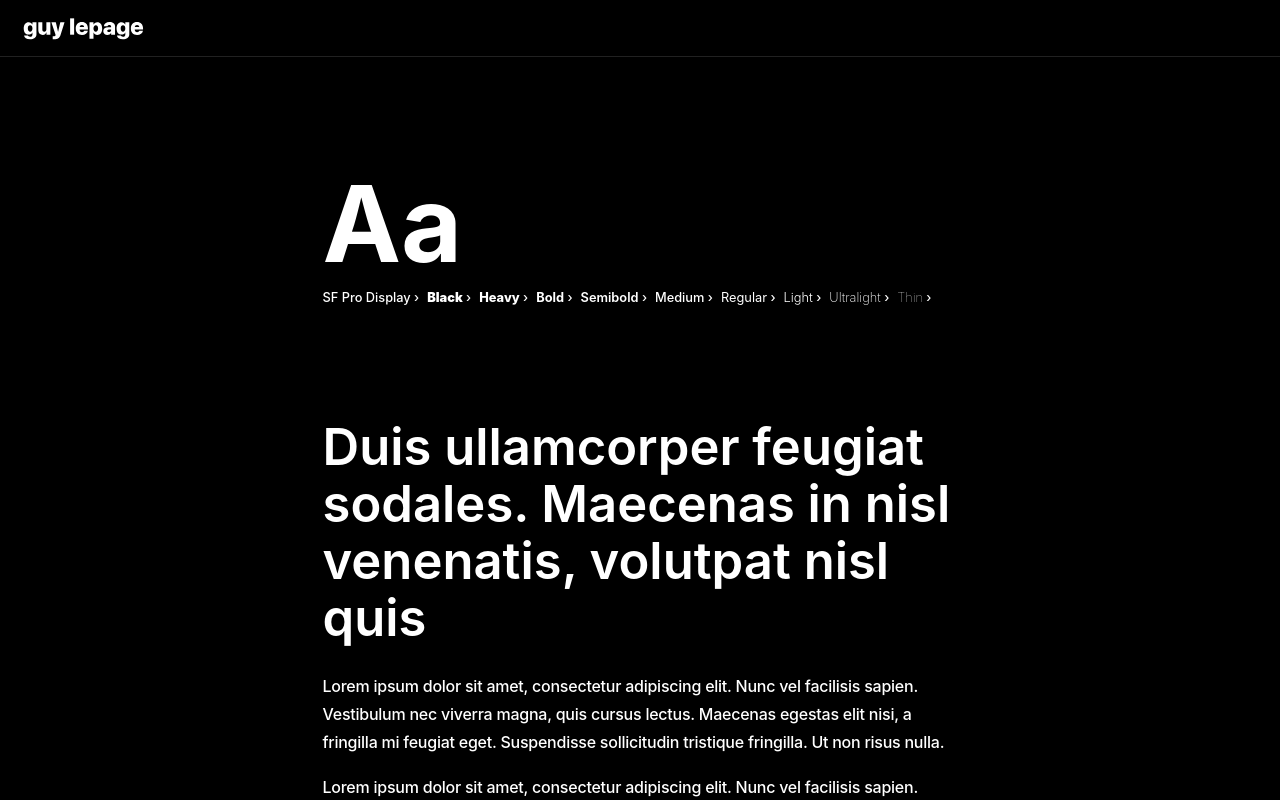
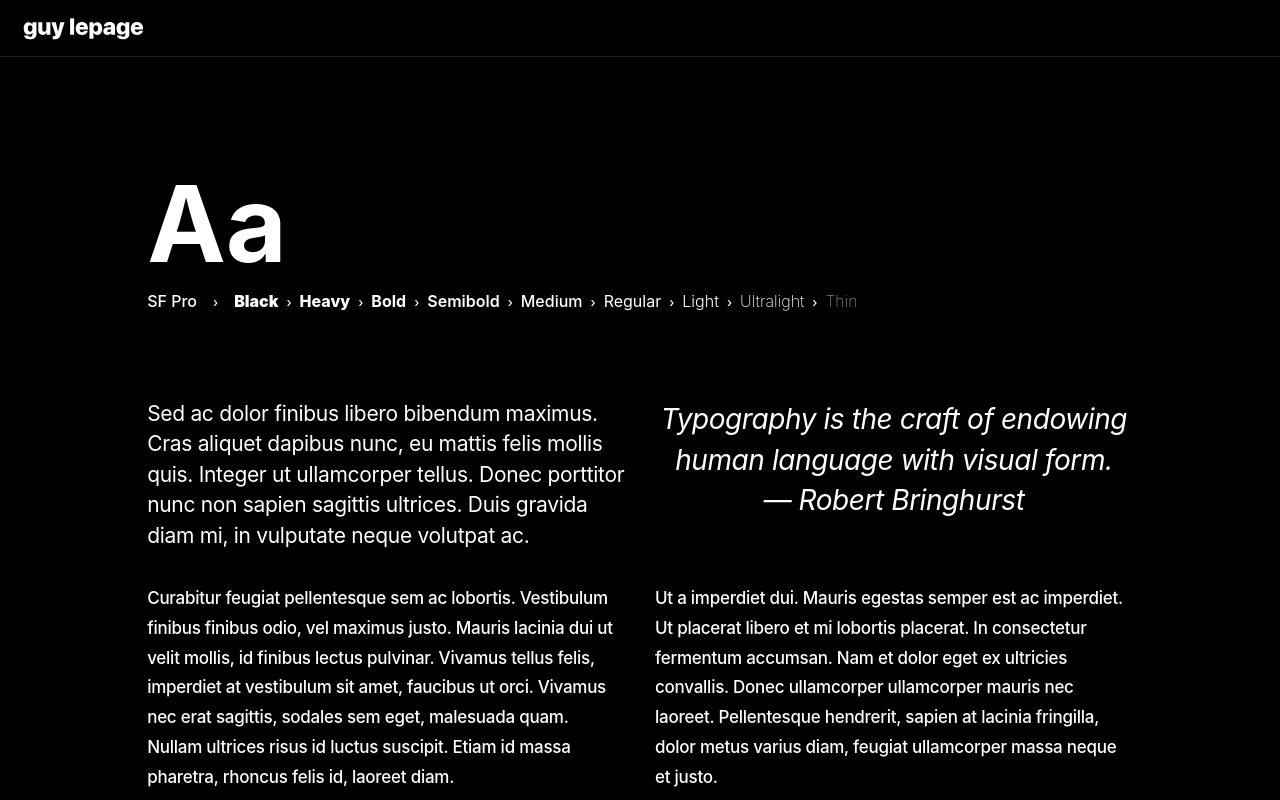
Before and after one commit to guylepage3/lepage.cc, a React (Create React App) app: page /pattern-library in a window 1280 px wide. Shown: the top 800 px of the page. Built offline with nearby package versions, Linux system fonts and the light colour scheme.

Commit message:
update to design pattern
Signed-off-by: Guy Lepage <guylepage3@gmail.com>

```diff
--- a/src/components/PatternLib.js
+++ b/src/components/PatternLib.js
@@ -21,43 +21,83 @@ class PatternLib extends Component {
           mx-auto
           anima-fadein
         ">
-        <div className="row">
-          <div className="col-lg-9 col-xl-7 mx-auto">
+        <div className="row px-3">
+          <div className="col-lg-12 col-xl-11 mx-auto">
             <h1 className="display-1 text-white mb-1">
               Aa
             </h1>
-            <ul className="list-inline text-white small">
-              <li className="list-inline-item">
-                SF Pro Display ›
+            <ul className="list-inline text-white mb-6"
+              style={{
+                fontSize: '1rem'
+              }}>
+              <li className="list-inline-item mr-3">
+                SF Pro
+                <span className="small ml-3">›</span>
               </li>
               <li className="list-inline-item">
-                <span style={{ fontWeight: '900' }}>Black</span> ›
+                <span style={{ fontWeight: '900' }}>Black</span>
+                <span className="small ml-2">›</span>
               </li>
               <li className="list-inline-item">
-                <span style={{ fontWeight: '800' }}>Heavy</span> ›
+                <span style={{ fontWeight: '800' }}>Heavy</span>
+                <span className="small ml-2">›</span>
               </li>
               <li className="list-inline-item">
-                <span style={{ fontWeight: '700' }}>Bold</span> ›
+                <span style={{ fontWeight: '700' }}>Bold</span>
+                <span className="small ml-2">›</span>
               </li>
               <li className="list-inline-item">
-                <span style={{ fontWeight: '600' }}>Semibold</span> ›
+                <span style={{ fontWeight: '600' }}>Semibold</span>
+                <span className="small ml-2">›</span>
               </li>
               <li className="list-inline-item">
-                <span style={{ fontWeight: '500' }}>Medium</span> ›
+                <span style={{ fontWeight: '500' }}>Medium</span>
+                <span className="small ml-2">›</span>
               </li>
               <li className="list-inline-item">
-                <span style={{ fontWeight: '400' }}>Regular</span> ›
+                <span style={{ fontWeight: '400' }}>Regular</span>
+                <span className="small ml-2">›</span>
               </li>
               <li className="list-inline-item">
-                <span style={{ fontWeight: '300' }}>Light</span> ›
+                <span style={{ fontWeight: '300' }}>Light</span>
+                <span className="small ml-2">›</span>
               </li>
               <li className="list-inline-item">
-                <span style={{ fontWeight: '200' }}>Ultralight</span> ›
+                <span style={{ fontWeight: '200' }}>Ultralight</span>
+                <span className="small ml-2">›</span>
               </li>
               <li className="list-inline-item">
-                <span style={{ fontWeight: '100' }}>Thin</span> ›
+                <span style={{ fontWeight: '100' }}>Thin</span>
               </li>
             </ul>
+            <div className="row">
+              <div className="col-md-6">
+                <p className="lead text-white">
+                  Sed ac dolor finibus libero bibendum maximus. Cras aliquet dapibus nunc, eu mattis felis mollis quis. Integer ut ullamcorper tellus. Donec porttitor nunc non sapien sagittis ultrices. Duis gravida diam mi, in vulputate neque volutpat ac.
+                </p>
+              </div>
+              <div className="col-md-6 text-center">
+                <p className="lead-lg text-white font-italic">
+                  Typography is the craft of endowing human language with visual form. <br />
+                  ― Robert Bringhurst
+                </p>
+              </div>
+            </div>
+            <div className="row">
+              <div className="col-md-6">
+                <p className="text-white">
+                  Curabitur feugiat pellentesque sem ac lobortis. Vestibulum finibus finibus odio, vel maximus justo. Mauris lacinia dui ut velit mollis, id finibus lectus pulvinar. Vivamus tellus felis, imperdiet at vestibulum sit amet, faucibus ut orci. Vivamus nec erat sagittis, sodales sem eget, malesuada quam. Nullam ultrices risus id luctus suscipit. Etiam id massa pharetra, rhoncus felis id, laoreet diam.
+                </p>
+                <p className="text-white">
+                  Curabitur feugiat pellentesque sem ac lobortis. Vestibulum finibus finibus odio, vel maximus justo. Mauris lacinia dui ut velit mollis, id finibus lectus pulvinar. Vivamus tellus felis, imperdiet at vestibulum sit amet, faucibus ut orci. Vivamus nec erat sagittis, sodales sem eget, malesuada quam. Nullam ultrices risus id luctus suscipit. Etiam id massa pharetra, rhoncus felis id, laoreet diam.
+                </p>
+              </div>
+              <div className="col-md-6">
+                <p className=" text-white">
+                  Ut a imperdiet dui. Mauris egestas semper est ac imperdiet. Ut placerat libero et mi lobortis placerat. In consectetur fermentum accumsan. Nam et dolor eget ex ultricies convallis. Donec ullamcorper ullamcorper mauris nec laoreet. Pellentesque hendrerit, sapien at lacinia fringilla, dolor metus varius diam, feugiat ullamcorper massa neque et justo.
+                </p>
+              </div>
+            </div>
             <h1 className="text-white">
               Duis ullamcorper feugiat sodales. Maecenas in nisl venenatis, volutpat nisl quis
             </h1>
--- a/src/styles/App.css
+++ b/src/styles/App.css
@@ -81,6 +81,9 @@
 @media (min-width: 768px) {
   .lead {
     font-size: 1.3125rem;
+  }
+  .lead-lg {
+    font-size: 1.75rem;
   }
 }
 
--- a/src/styles/Custom.scss
+++ b/src/styles/Custom.scss
@@ -231,9 +231,16 @@ $body-color:                $gray-900 !default;
 // Changes to the base font-size or line-height significantly affect the all
 // other typography.
 
-$font-size-base:              1rem; // !default
+$font-size-base:              1.0625rem; // !default
+$letter-spacing:              .0.008em;
 $line-height-base:            1.75; // Multiplied by the element's font-size
 $font-weight-normal:          500; // default weight = Medium
+
+html, body {
+  letter-spacing:             $letter-spacing;
+}
+
+
 
 // Headings
 //
@@ -321,9 +328,10 @@ $lead-line-height:            1.45;
                               // == 30.45px              (1.3125rem == 21px)
                               // == 29px                 (1rem == 16px)
 
-.lead {
+.lead, .lead-lg {
   margin-top: $lead-margin-top; // Custom Sass variable
   line-height: $lead-line-height; // Custom Sass variable
+  font-weight: $lead-font-weight; // Custom Sass variable
   // margin-bottom: 1.0625rem; // == 17px // Inherited from the p element
   // letter-spacing: -0.015em; // == -0.315px // Inherited from the p element
 }
@@ -332,7 +340,7 @@ $lead-line-height:            1.45;
 //
 // Style p element.
 
-$paragraph-margin-top:        1.0625rem!important;
+$paragraph-margin-top:        1rem!important;
 $paragraph-margin-bottom:     1.0625rem!important;
 $paragraph-letter-spacing:    -.015em;
 
```
